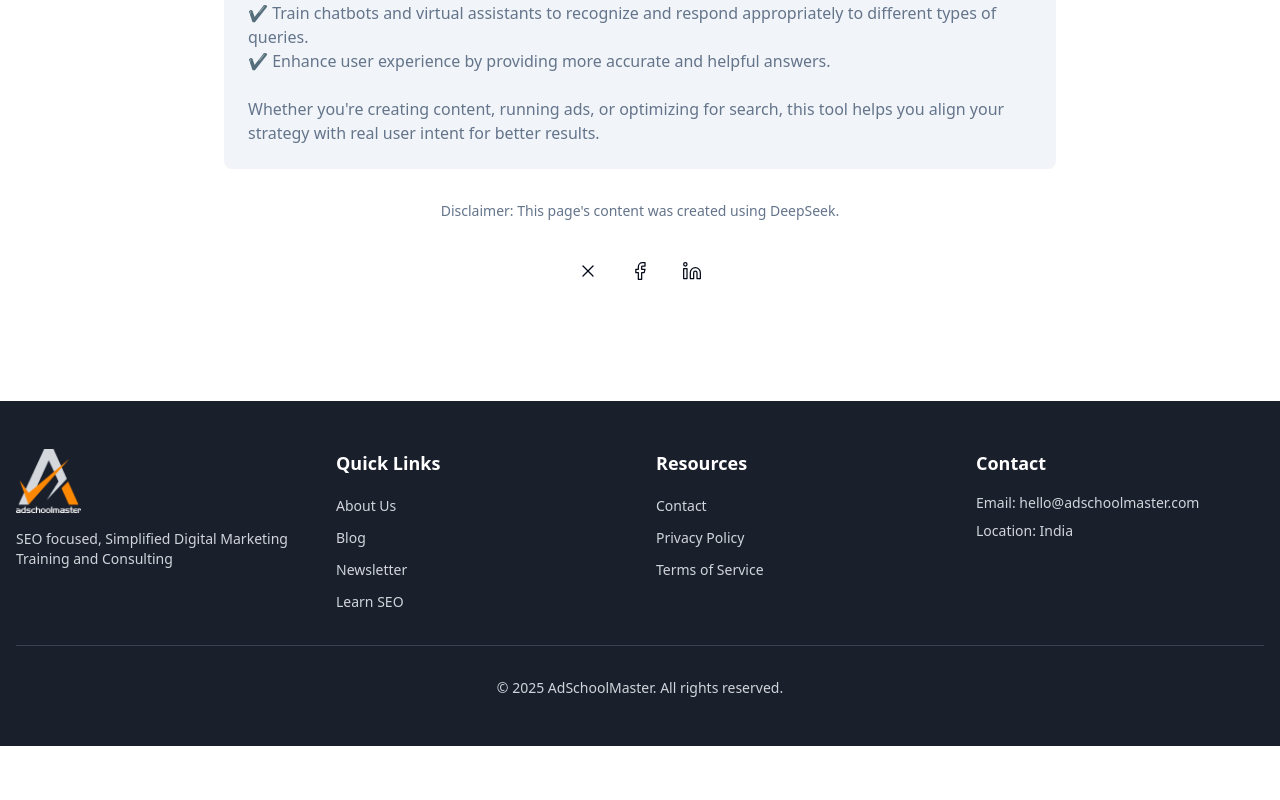
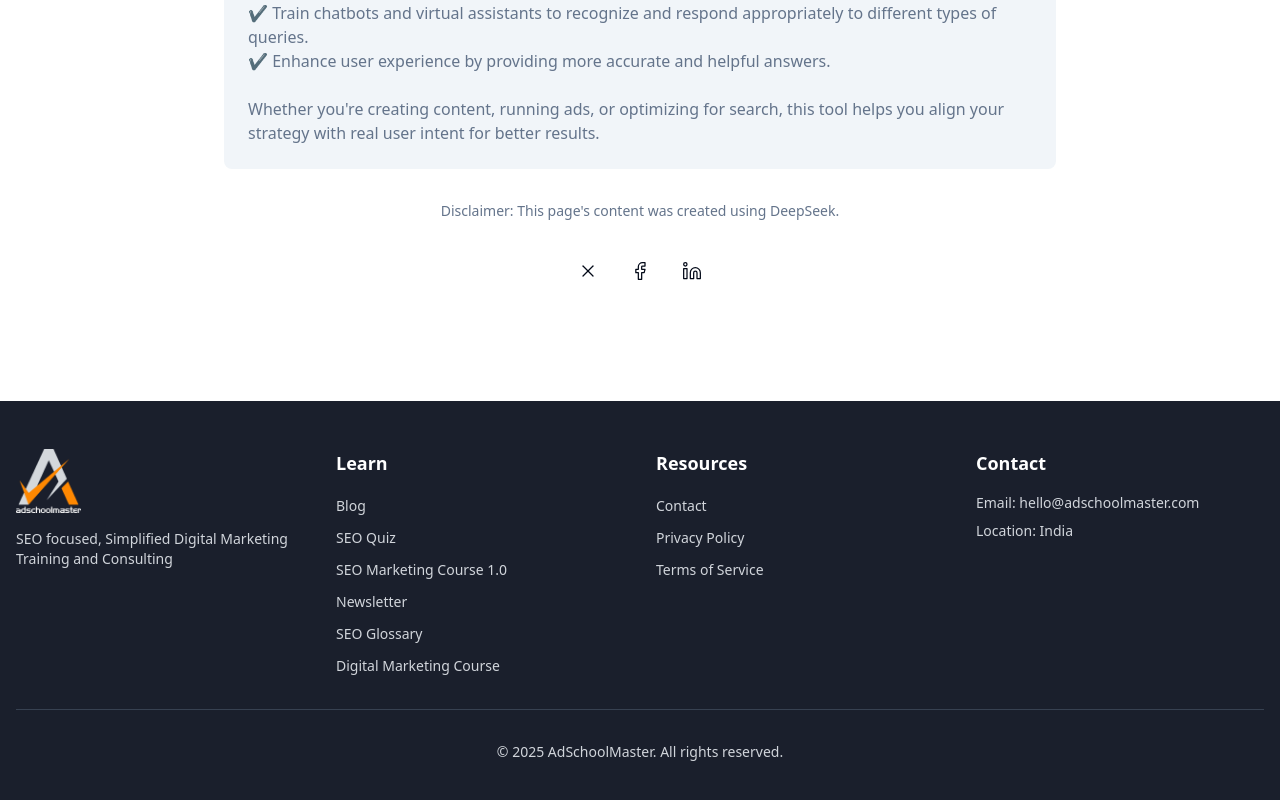
Before and after one commit to Hsharma9643/keyword-categorizer-buddy, a React (Vite) app: page / in a window 1280 px wide. Shown: the part 2384-3184 px from the top of the page. Before the commit the page ends 3130 px from the top, so only its background shows below. Built offline with nearby package versions, Linux system fonts and the light colour scheme.

Commit message:
Update Footer "Quick Links" section
Updated the "Quick Links" section in the Footer to "Learn" and added new links for Blog SEO Quiz, SEO Marketing Course 1.0, Newsletter, SEO Glossary, and Digital Marketing Course.

```diff
--- a/src/components/Footer.tsx
+++ b/src/components/Footer.tsx
@@ -20,24 +20,32 @@ const Footer = () => {
             </p>
           </div>
 
-          {/* Quick Links */}
+          {/* Learn Section (previously Quick Links) */}
           <div>
-            <h3 className="font-semibold mb-4 text-lg">Quick Links</h3>
+            <h3 className="font-semibold mb-4 text-lg">Learn</h3>
             <ul className="space-y-2">
-              <li>
-                <a
-                  href="https://www.adschoolmaster.com/about/"
-                  className="text-gray-300 hover:text-white transition-colors text-sm"
-                >
-                  About Us
-                </a>
-              </li>
               <li>
                 <a
                   href="https://www.adschoolmaster.com/blog/"
                   className="text-gray-300 hover:text-white transition-colors text-sm"
                 >
                   Blog
+                </a>
+              </li>
+              <li>
+                <a
+                  href="https://www.adschoolmaster.com/seo-quiz/"
+                  className="text-gray-300 hover:text-white transition-colors text-sm"
+                >
+                  SEO Quiz
+                </a>
+              </li>
+              <li>
+                <a
+                  href="https://www.adschoolmaster.com/seo-course/"
+                  className="text-gray-300 hover:text-white transition-colors text-sm"
+                >
+                  SEO Marketing Course 1.0
                 </a>
               </li>
               <li>
@@ -50,10 +58,18 @@ const Footer = () => {
               </li>
               <li>
                 <a
-                  href="https://www.adschoolmaster.com/seo-course/"
+                  href="https://www.adschoolmaster.com/a-z-seo-glossary/"
                   className="text-gray-300 hover:text-white transition-colors text-sm"
                 >
-                  Learn SEO
+                  SEO Glossary
+                </a>
+              </li>
+              <li>
+                <a
+                  href="https://www.adschoolmaster.com/digital-marketing-course-gurgaon/"
+                  className="text-gray-300 hover:text-white transition-colors text-sm"
+                >
+                  Digital Marketing Course
                 </a>
               </li>
             </ul>
```
